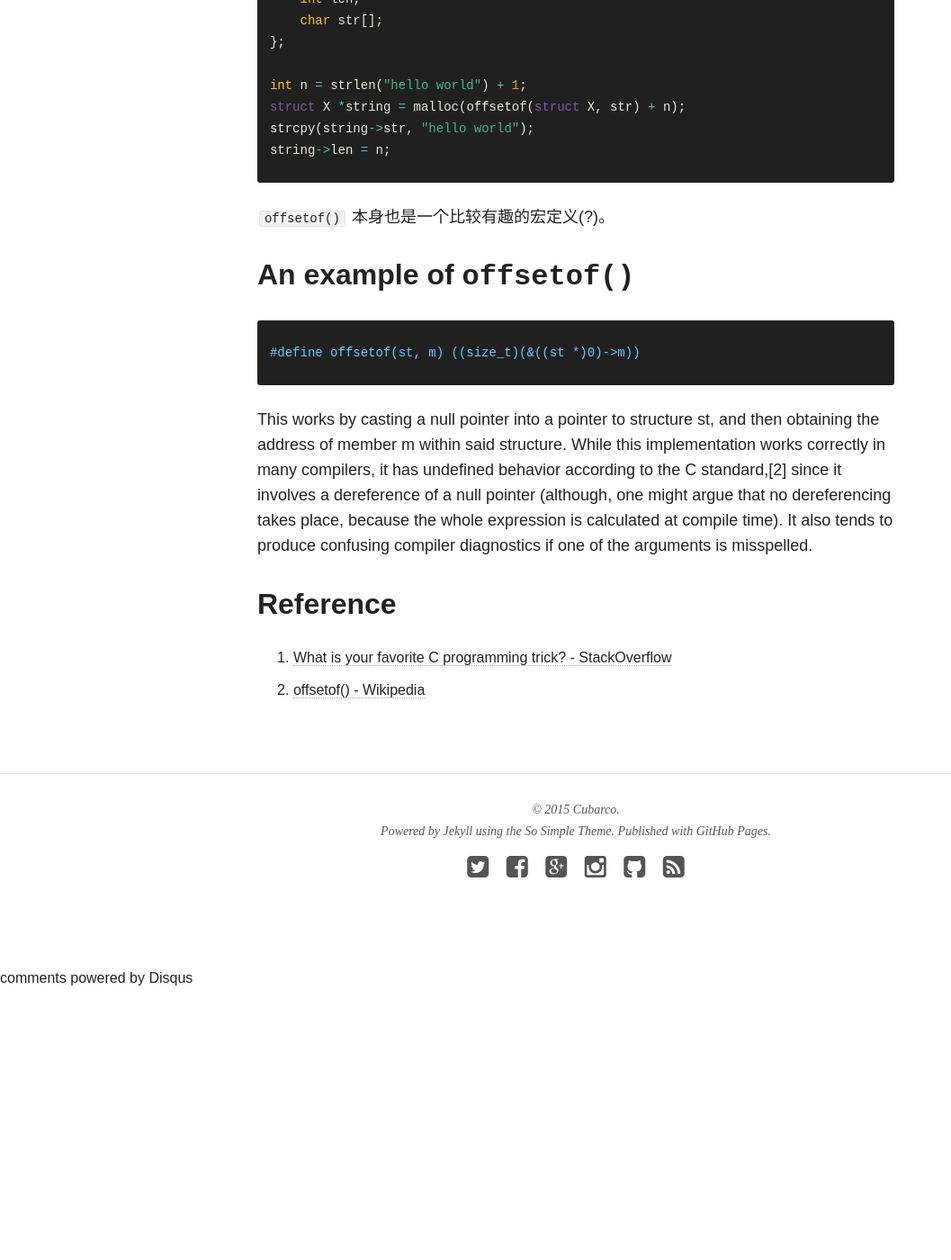
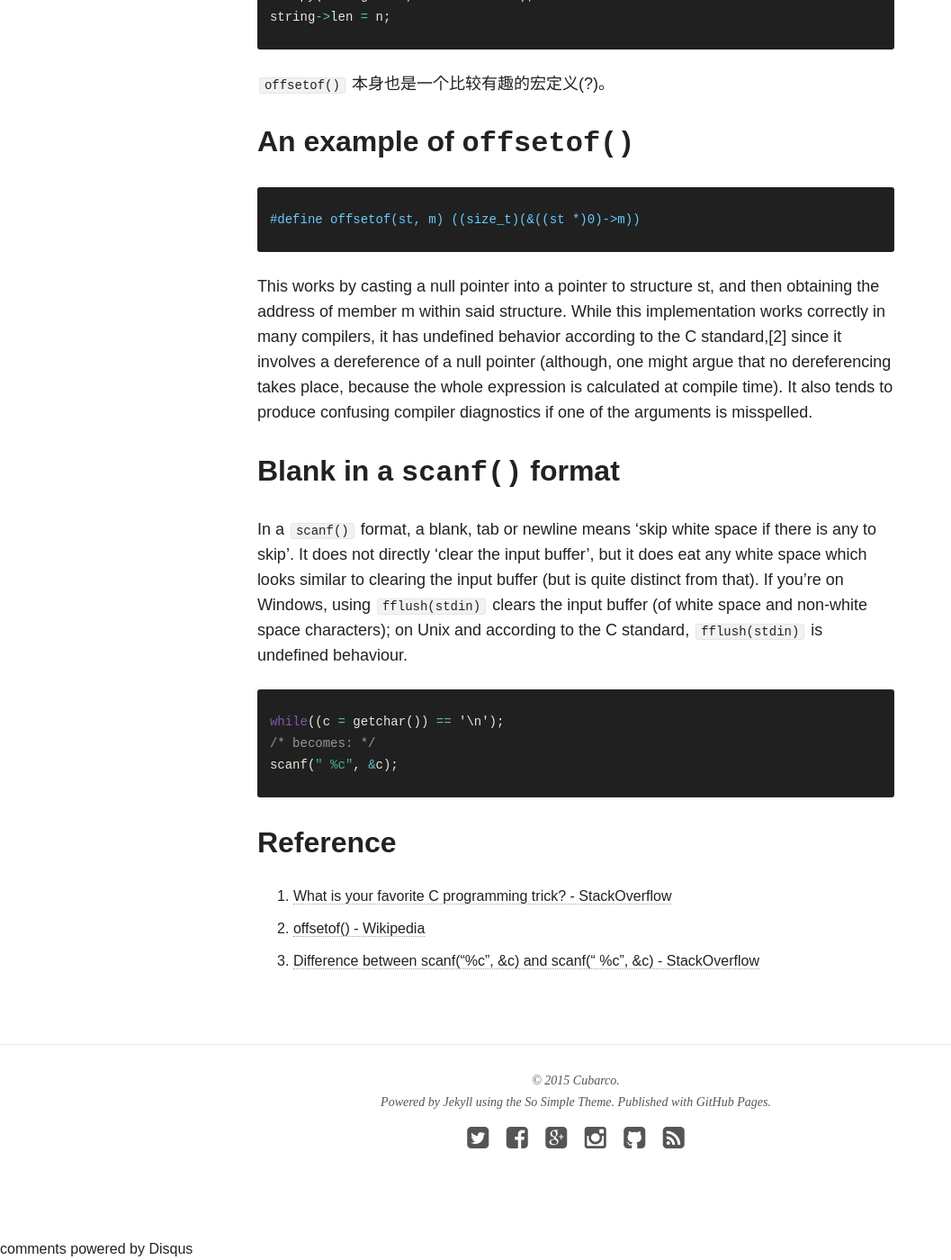
Before and after one commit to cubarco/cubarco.github.io-archived, a Jekyll site: the page built from _posts/notes/2015-05-02-c-programming-tricks.md, in a window 1280 px wide and 1400 px high, scrolled down 2417 px. Shown: the whole window at 90% size, without its empty margins (0-1057 px from the left). Built offline with Jekyll 4.4.1, drawn with Linux system fonts in a browser that asks for light colours; nearby versions of some CDN libraries; comment, search, counter and statistics services are not loaded; before the commit the page ends 3516 px from its top, so only the background shows below that; some of the changed text lies outside the part shown.

Commit message:
Update c-program-tricks
1. Add "Blank in a `scanf()` format"
2. Make the code in the first section looks better.

```diff
--- a/_posts/notes/2015-05-02-c-programming-tricks.md
+++ b/_posts/notes/2015-05-02-c-programming-tricks.md
@@ -15,13 +16,9 @@
 
 ###### Removing pointless variables
 {% highlight c %}
-{
-    int yes=1;
-    setsockopt(yourSocket, SOL_SOCKET, SO_REUSEADDR, &yes, sizeof(int));
-}
-{% endhighlight %}
-becomes
-{% highlight c %}
+int yes=1;
+setsockopt(yourSocket, SOL_SOCKET, SO_REUSEADDR, &yes, sizeof(int));
+/* becomes: */
 setsockopt(yourSocket, SOL_SOCKET, SO_REUSEADDR, (int[]){1}, sizeof(int));
 {% endhighlight %}
 
@@ -83,6 +80,16 @@
 {% endhighlight %}
 This works by casting a null pointer into a pointer to structure st, and then obtaining the address of member m within said structure. While this implementation works correctly in many compilers, it has undefined behavior according to the C standard,[2] since it involves a dereference of a null pointer (although, one might argue that no dereferencing takes place, because the whole expression is calculated at compile time). It also tends to produce confusing compiler diagnostics if one of the arguments is misspelled.
 
+## Blank in a `scanf()` format
+In a `scanf()` format, a blank, tab or newline means 'skip white space if there is any to skip'. It does not directly 'clear the input buffer', but it does eat any white space which looks similar to clearing the input buffer (but is quite distinct from that). If you're on Windows, using `fflush(stdin)` clears the input buffer (of white space and non-white space characters); on Unix and according to the C standard, `fflush(stdin)` is undefined behaviour.
+
+{% highlight c %}
+while((c = getchar()) == '\n');
+/* becomes: */
+scanf(" %c", &c);
+{% endhighlight %}
+
 ## Reference
 0. [What is your favorite C programming trick? - StackOverflow](http://stackoverflow.com/questions/599365/what-is-your-favorite-c-programming-trick)
 0. [offsetof() - Wikipedia](https://en.wikipedia.org/wiki/Offsetof)
+0. [Difference between scanf("%c", &c) and scanf(" %c", &c) - StackOverflow](http://stackoverflow.com/questions/18491390/difference-between-scanfc-c-and-scanf-c-c)
```
Also changed, not shown: other parts of _posts/notes/2015-05-02-c-programming-tricks.md (+1 -0 lines).
